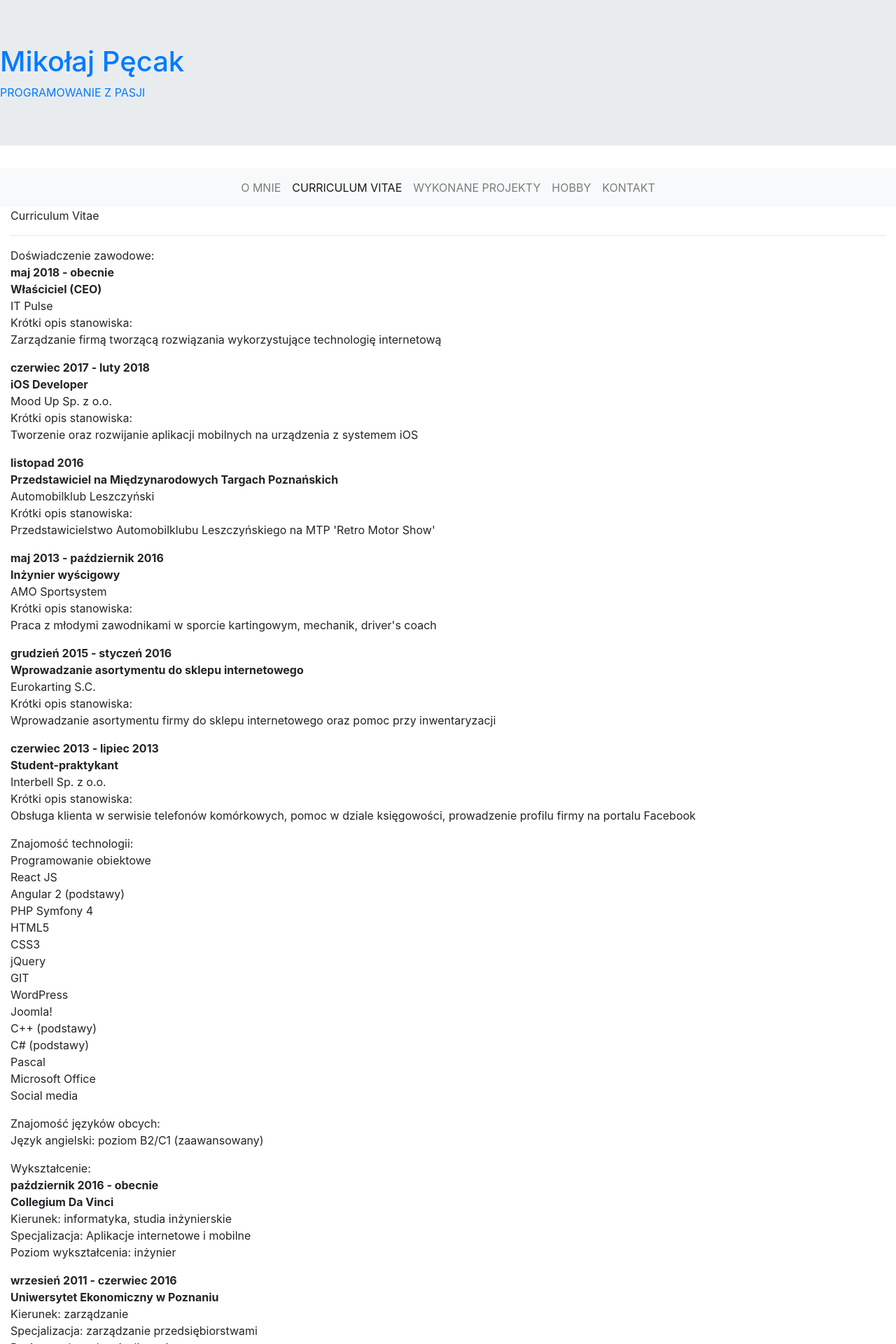
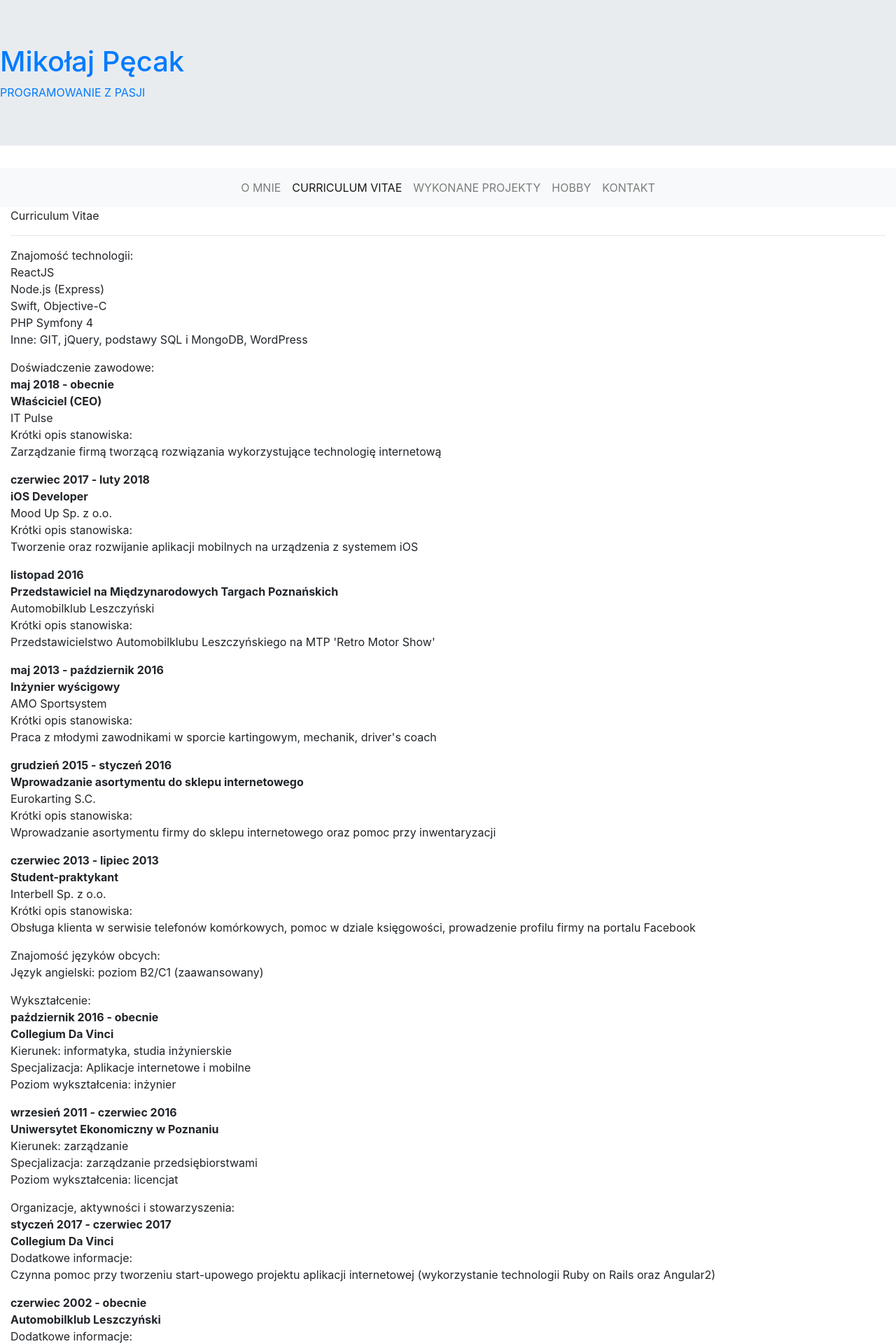
Before and after one commit to pecakm/mpecak-react-2018, a React (Create React App) app: page /curriculum-vitae in a window 1280 px wide. Shown: the top 1920 px of the page at 70% size. Built offline with nearby package versions, Linux system fonts and the light colour scheme; the HTML template or start-up script is replaced by a standard one.

Commit message:
Update CVContent

```diff
--- a/src/components/CVContent.js
+++ b/src/components/CVContent.js
@@ -14,7 +14,16 @@ export const CVContent = () => {
                     Curriculum Vitae
                 </div>
                 <hr/>
-                <div>
+                <div className="section">
+                    <span className="sectionHeader">Znajomość technologii:</span>
+                    <p>
+                        ReactJS<br/>
+                        Node.js (Express)<br/>
+                        Swift, Objective-C<br/>
+                        PHP Symfony 4<br/>
+                        Inne: GIT, jQuery, podstawy SQL i MongoDB, WordPress
+                    </p>
+                </div>
                 <div className="section">
                     <span className="sectionHeader">Doświadczenie zawodowe:</span>
                     <p>
@@ -61,26 +70,6 @@ export const CVContent = () => {
                     </p>
                 </div>
                 <div className="section">
-                        <span className="sectionHeader">Znajomość technologii:</span>
-                        <p>
-                            Programowanie obiektowe<br/>
-                            React JS<br/>
-                            Angular 2 (podstawy)<br/>
-                            PHP Symfony 4<br/>
-                            HTML5<br/>
-                            CSS3<br/>
-                            jQuery<br/>
-                            GIT<br/>
-                            WordPress<br/>
-                            Joomla!<br/>
-                            C++ (podstawy)<br/>
-                            C# (podstawy)<br/>
-                            Pascal<br/>
-                            Microsoft Office<br/>
-                            Social media
-                        </p>
-                    </div>
-                    <div className="section">
                     <span className="sectionHeader">Znajomość języków obcych:</span>
                     <p>
                         Język angielski: poziom B2/C1 (zaawansowany)
@@ -106,6 +95,12 @@ export const CVContent = () => {
                 <div className="section">
                     <span className="sectionHeader">Organizacje, aktywności i stowarzyszenia:</span>
                     <p>
+                        <b>styczeń 2017 - czerwiec 2017<br/>
+                        Collegium Da Vinci</b><br/>
+                        Dodatkowe informacje:<br/>
+                        Czynna pomoc przy tworzeniu start-upowego projektu aplikacji internetowej (wykorzystanie technologii Ruby on Rails oraz Angular2)
+                    </p>
+                    <p>
                         <b>czerwiec 2002 - obecnie<br/>
                         Automobilklub Leszczyński</b><br/>
                         Dodatkowe informacje:<br/>
@@ -118,7 +113,6 @@ export const CVContent = () => {
                         Motorsport (głównie wyścigi samochodowe, karting, żużel)
                     </p>
                 </div>
-                </div>
             </CSSTransitionGroup>
         </div>
     );
```
Also changed, not shown: 1 other file (tests, documents, lock files or other folders). Lines whose indentation alone changed are shown as unchanged.
